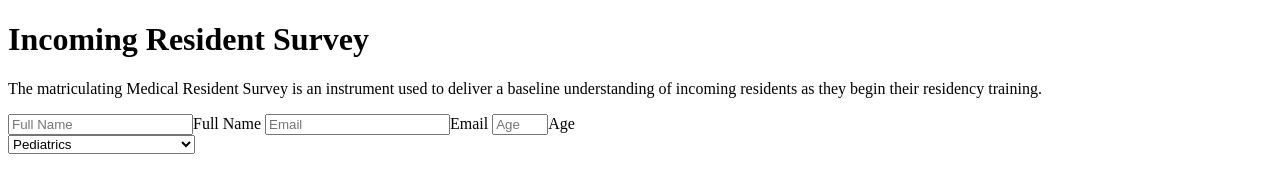
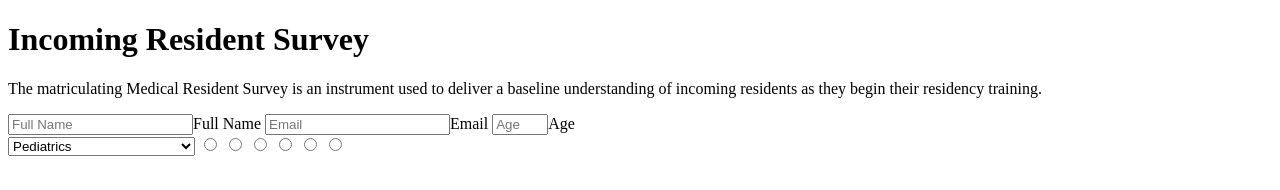
Before and after one commit to metaversejunkie/survey--form-project, a plain HTML site: page index.html in a window 1280 px wide. Drawn offline with Linux system fonts and the light colour scheme.

Commit message:
feat: added 5 radio buttons

```diff
--- a/index.html
+++ b/index.html
@@ -24,6 +24,12 @@
             <option>Radiology</option>
             <option>Obstetric/Gynecology</option>
         </select>
+        <input type="radio" value="Academic" name="employment">
+        <input type="radio" value="Private" name="employment">
+        <input type="radio" value="Hospital Group" name="employment">
+        <input type="radio" value="Fellowship" name="employment">
+        <input type="radio" value="Other" name="employment">
+        <input type="radio" value="Undecided" name="employment">
 
     </body>
 </html>
```
